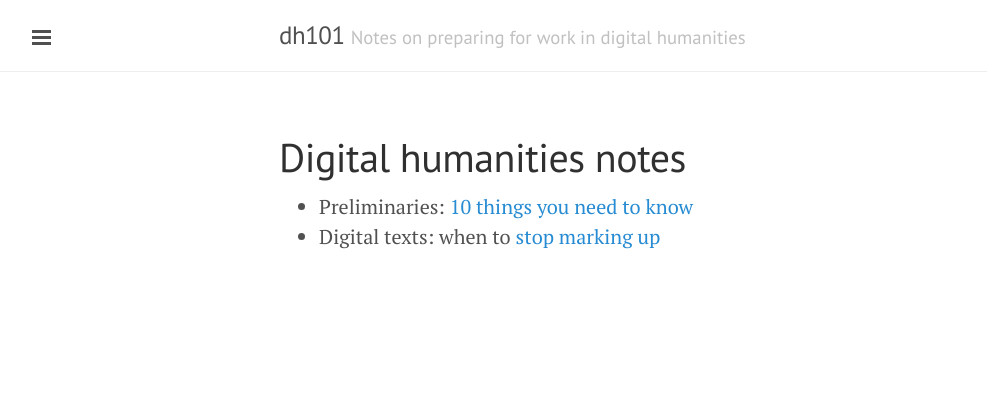
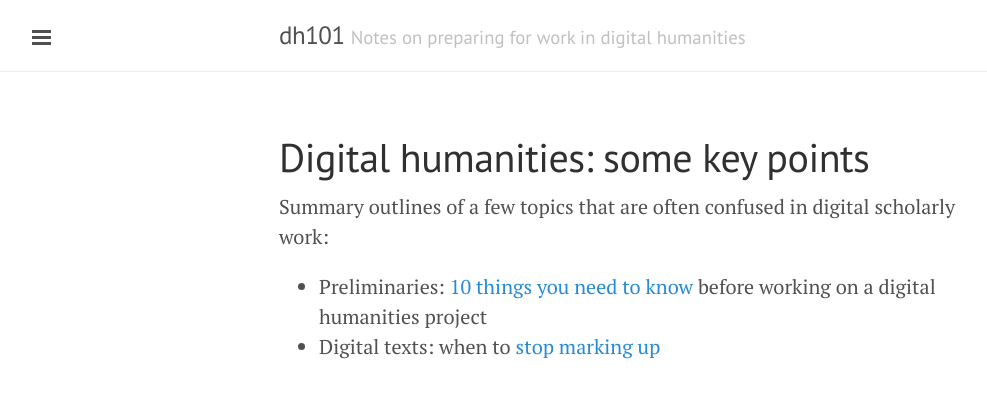
Before and after one commit to neelsmith/dh101, a Jekyll site: the page built from index.md, in a window 1280 px wide. Shown: the top 398 px of the page, without its empty margins (1-988 px from the left). Built offline with Jekyll 4.4.1, drawn with Linux system fonts in a browser that asks for light colours; Markdown is read by kramdown in place of the engine named in the settings.

Commit message:
Text editing

```diff
--- a/index.md
+++ b/index.md
@@ -1,8 +1,9 @@
 ---
 layout: page
-title: Digital humanities notes
+title: "Digital humanities: some key points"
 ---
 
+Summary outlines of a few topics that are often confused in digital scholarly work:
 
-- Preliminaries: [10 things you need to know ](checklist)
+- Preliminaries: [10 things you need to know ](checklist) before working on a digital humanities project
 - Digital texts: when to [stop marking up](markup)
```
Also changed, not shown: README.md (added).
